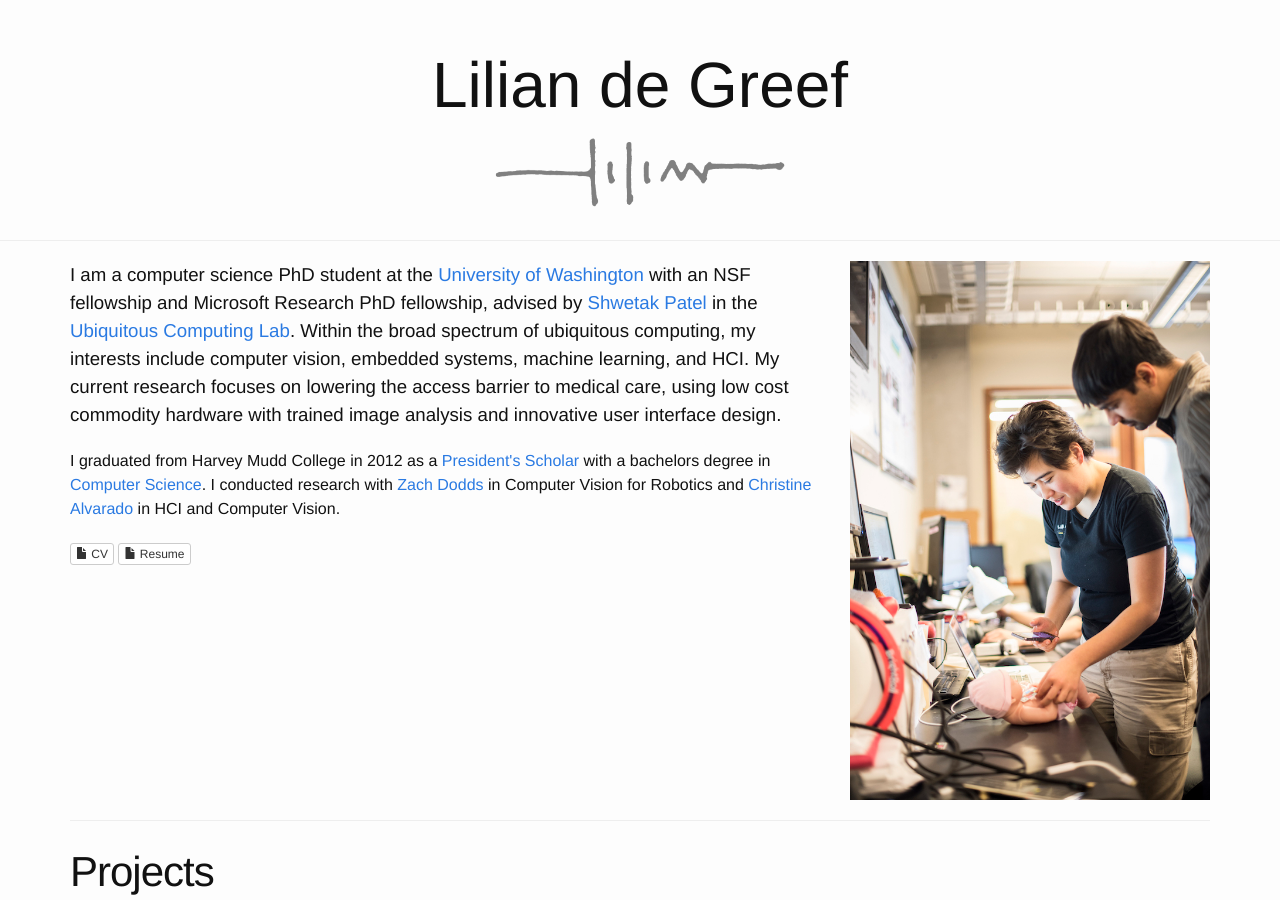
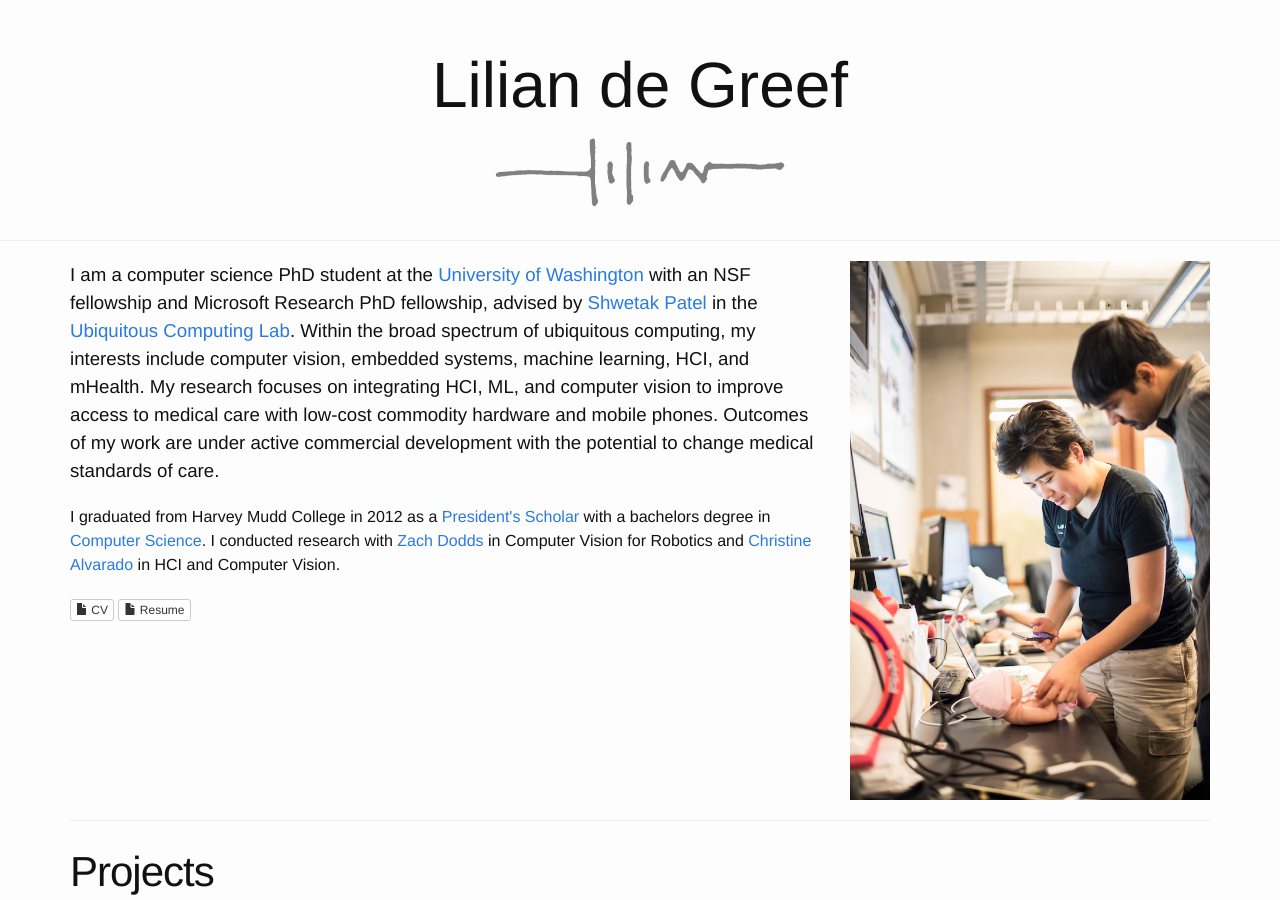
Before and after one commit to ldegreef/ewhitmire.github.io, a Jekyll site: the page built from index.html, in a window 1280 px wide and 900 px high. Built offline with Jekyll 4.4.1, drawn with Linux system fonts in a browser that asks for light colours; some web fonts are replaced.

Commit message:
Update resume, CV, and blurb to fall 2018

```diff
--- a/index.html
+++ b/index.html
@@ -10,7 +10,7 @@ weight: 0
         <div class="col-md-8 col-sm-7">
             <div class="about">
                 <div class="bio">
-                    I am a computer science PhD student at the <a href="http://cs.washington.edu">University of Washington</a> with an NSF fellowship and Microsoft Research PhD fellowship, advised by <a href="https://www.cs.washington.edu/people/faculty/shwetak">Shwetak Patel</a> in the <a href="http://ubicomplab.cs.washington.edu">Ubiquitous Computing Lab</a>. Within the broad spectrum of ubiquitous computing, my interests include computer vision, embedded systems, machine learning, and HCI. My current research focuses on lowering the access barrier to medical care, using low cost commodity hardware with trained image analysis and innovative user interface design.
+                    I am a computer science PhD student at the <a href="http://cs.washington.edu">University of Washington</a> with an NSF fellowship and Microsoft Research PhD fellowship, advised by <a href="https://www.cs.washington.edu/people/faculty/shwetak">Shwetak Patel</a> in the <a href="http://ubicomplab.cs.washington.edu">Ubiquitous Computing Lab</a>. Within the broad spectrum of ubiquitous computing, my interests include computer vision, embedded systems, machine learning, HCI, and mHealth. My research focuses on integrating HCI, ML, and computer vision to improve access to medical care with low-cost commodity hardware and mobile phones. Outcomes of my work are under active commercial development with the potential to change medical standards of care.
                 </div>
                 <div class="edu">
                     I graduated from Harvey Mudd College in 2012 as a <a href="https://www.hmc.edu/admission/afford/scholarships-and-grants/merit-based-scholarships/presidents-scholars-program/">President's Scholar</a> with a bachelors degree in <a href="https://www.cs.hmc.edu/">Computer Science</a>. I conducted research with <a href="https://www.cs.hmc.edu/~dodds/">Zach Dodds</a> in Computer Vision for Robotics and <a href="https://sites.google.com/a/eng.ucsd.edu/alvarado/home">Christine Alvarado</a> in HCI and Computer Vision.
```
Also changed, not shown: 2 other files.
